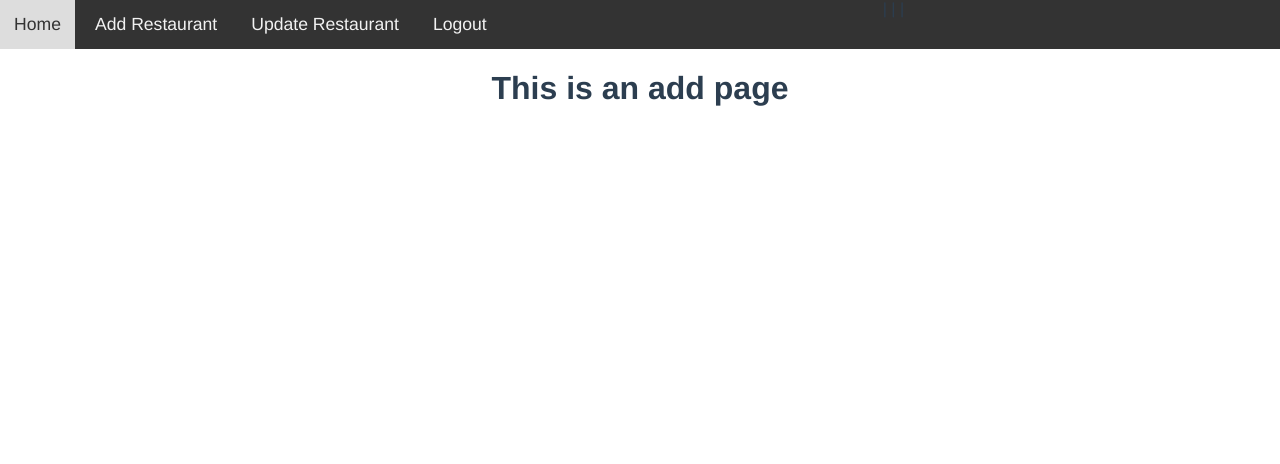
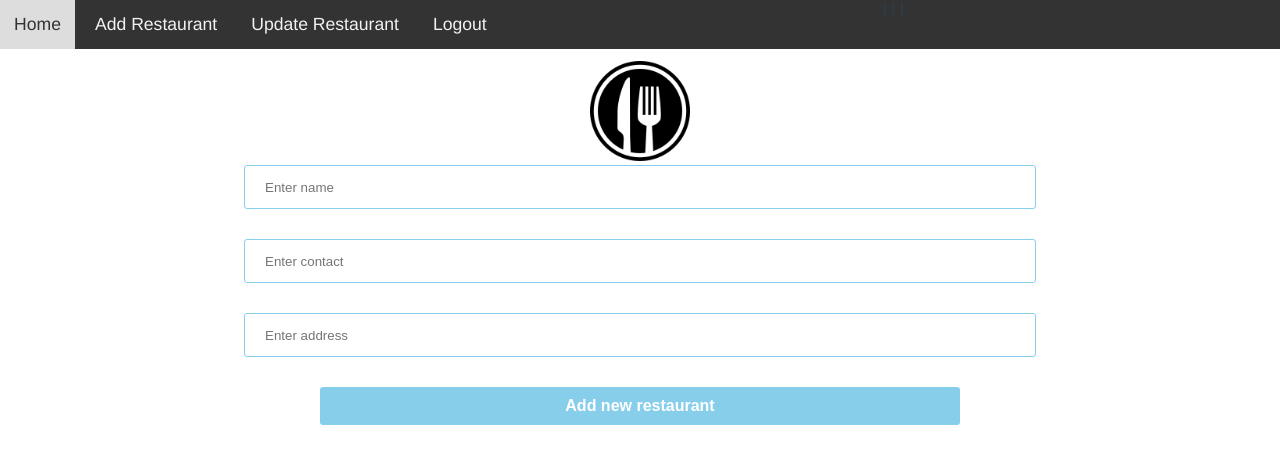
Before and after one commit to owentr1369/restaurant-management-app-vue3, a Vue app: page /add in a window 1280 px wide. Shown: the top 464 px of the page. Built offline with nearby package versions, Linux system fonts and the light colour scheme.

Commit message:
Form for Add Restaurant

```diff
--- a/src/views/AddView.vue
+++ b/src/views/AddView.vue
@@ -1,11 +1,93 @@
 <template>
   <div class="add">
-    <h1>This is an add page</h1>
+    <img
+      src="../assets/kisspng-monumental-restaurant-logo-cafe-5af54f49045985.8762634515260260570178.png"
+      alt=""
+    />
+    <form class="add-form">
+      <input
+        type="text"
+        name="name"
+        placeholder="Enter name"
+        v-model="restaurant.name"
+      />
+      <input
+        type="text"
+        name="contact"
+        placeholder="Enter contact"
+        v-model="restaurant.contact"
+      />
+      <input
+        type="text"
+        name="address"
+        placeholder="Enter address"
+        v-model="restaurant.address"
+      />
+      <button type="button" v-on:click="addRestaurant">
+        Add new restaurant
+      </button>
+    </form>
   </div>
 </template>
 
 <script>
 export default {
   name: "AddView",
+  methods: {
+    addRestaurant() {
+      console.log(this.restaurant);
+    },
+  },
+  data() {
+    return {
+      restaurant: {
+        name: "",
+        address: "",
+        contact: "",
+      },
+    };
+  },
+  // mounted() {
+  //   let user = localStorage.getItem("user-info");
+  //   this.name = JSON.parse(user)[0].name;
+  //   if (!user) {
+  //     this.$router.push({ name: "signup" });
+  //   }
+  // },
 };
 </script>
+<style scoped>
+.add {
+  display: block;
+  margin-top: 12px;
+}
+img {
+  width: 100px;
+}
+.add-form input {
+  min-width: 400px;
+  width: 60%;
+  height: 40px;
+  padding-left: 20px;
+  display: block;
+  margin-bottom: 30px;
+  margin-right: auto;
+  margin-left: auto;
+  border: 1px solid skyblue;
+  border-radius: 3px;
+}
+.add-form button {
+  min-width: 400px;
+  width: 50%;
+  height: 38px;
+  border: 0px;
+  border-radius: 3px;
+  background: skyblue;
+  color: #fff;
+  cursor: pointer;
+  margin-right: auto;
+  margin-left: auto;
+  font-weight: 700;
+  font-size: 1rem;
+}
+</style>
```
